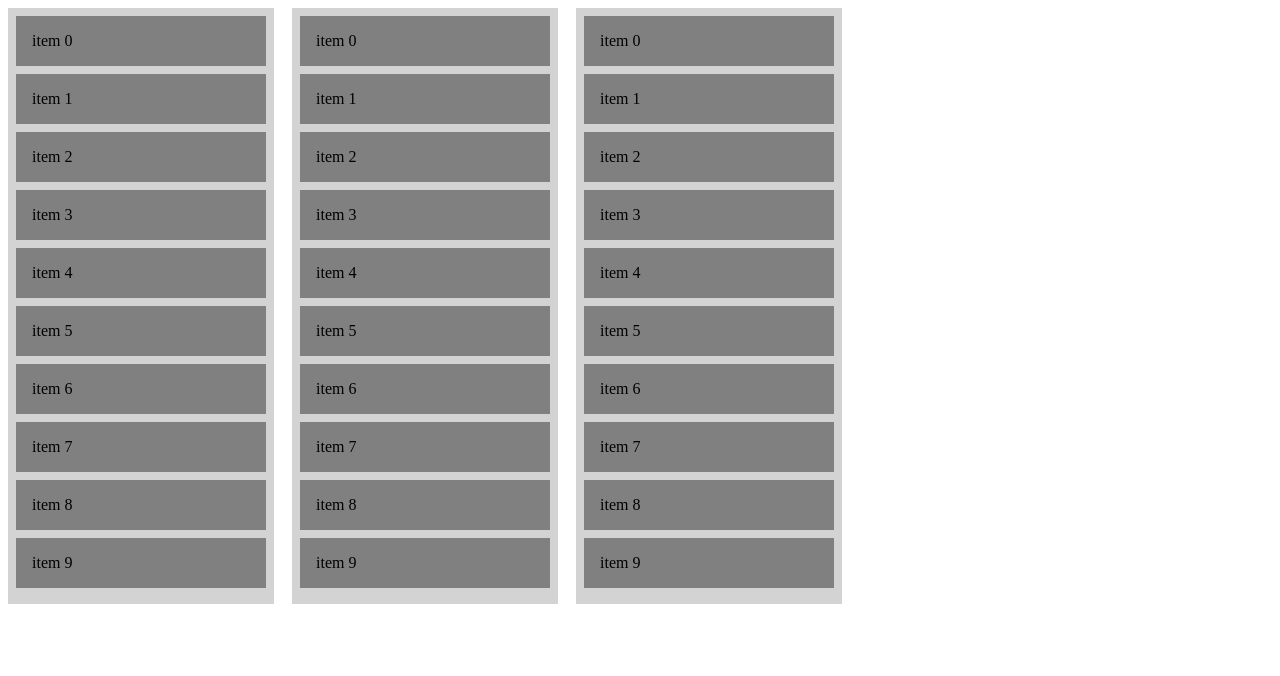
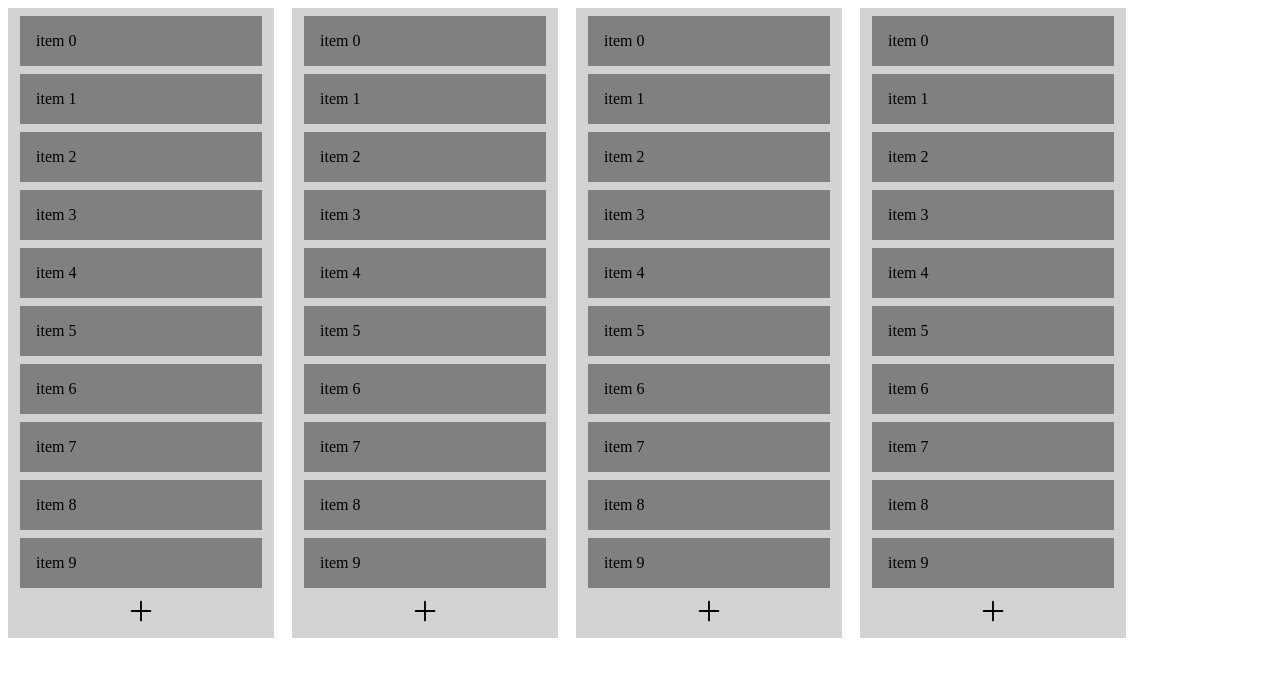
Before and after one commit to josephfive/mementoAI-test, a React app: page / in a window 1280 px wide. Shown: the top 676 px of the page. Built offline with nearby package versions, Linux system fonts and the light colour scheme.

Commit message:
create item

```diff
--- a/src/App.js
+++ b/src/App.js
@@ -3,7 +3,6 @@ import { DragDropContext, Draggable, Droppable } from 'react-beautiful-dnd';
 import Board from './components/Board';
 
 function App() {
-  const [selectedItems, setSelectedItems] = useState([]);
   const [deniedMove, setDeniedMove] = useState(false);
 
   const getItems = (boardId, count) =>
@@ -17,17 +16,15 @@ function App() {
       id: `board-${k}`,
       items: getItems(`board-${k}`, 10),
     }));
-  const [boards, setBoards] = useState(getBoards(3));
+  const [boards, setBoards] = useState(getBoards(4));
 
   const reorder = (list, startIndex, endIndex) => {
     const result = Array.from(list);
     const [removed] = result.splice(startIndex, 1);
     result.splice(endIndex, 0, removed);
-    // console.log(removed)
     return result;
   };
 
-  // console.log(boards)
   const reorderDifBoard = (
     boards,
     startBoardId,
@@ -67,7 +64,6 @@ function App() {
       const destinationItem =
         destinationBoard.items[destination.index]?.content;
 
-      console.log(sourceItem, destinationItem);
       if (
         Number(sourceItem[sourceItem.length - 1]) % 2 === 0 &&
         destinationItem &&
@@ -89,7 +85,6 @@ function App() {
             ? { ...board, items: newItems }
             : board,
         );
-        // console.log(newBoard);
         setBoards(newBoard);
       }
 
@@ -108,9 +103,6 @@ function App() {
     [boards],
   );
 
-  // const onDragStart = (start) => {
-  //   console.log(start);
-  // };
   const onDragUpdate = (update) => {
     const { source, destination } = update;
     if (!destination) {
@@ -135,65 +127,19 @@ function App() {
     } else {
       setDeniedMove(false);
     }
-    console.log(draggingItem, deniedMove);
-    // console.log(update, destination.index);
     setDeniedMove(false);
   };
+
   return (
     <div style={getWraperStyle}>
-      <DragDropContext
-        onDragEnd={onDragEnd}
-        // onDragStart={onDragStart}
-        onDragUpdate={onDragUpdate}
-      >
+      <DragDropContext onDragEnd={onDragEnd} onDragUpdate={onDragUpdate}>
         {boards.map((board, index) => (
-          <Droppable key={board.id} droppableId={board.id}>
-            {(provided, snapshot) => (
-              <div
-                ref={provided.innerRef}
-                {...provided.droppableProps}
-                style={getListStyle(snapshot.isDraggingOver)}
-              >
-                {board.items.map((item, index) => (
-                  <Draggable key={item.id} draggableId={item.id} index={index}>
-                    {(provided, snapshot) => (
-                      <div
-                        ref={provided.innerRef}
-                        {...provided.draggableProps}
-                        {...provided.dragHandleProps}
-                        style={getItemStyle(
-                          snapshot.isDragging,
-                          provided.draggableProps.style,
-                          deniedMove,
-                        )}
-                      >
-                        {item.content}
-                      </div>
-                    )}
-                  </Draggable>
-                ))}
-                {provided.placeholder}
-              </div>
-            )}
-          </Droppable>
+          <Board board={board} deniedMove={deniedMove} setBoards={setBoards} />
         ))}
       </DragDropContext>
     </div>
   );
 }
-const GRID = 8;
-const getItemStyle = (isDragging, draggableStyle, deniedMove) => ({
-  userSelect: 'none',
-  padding: GRID * 2,
-  margin: `0 0 ${GRID}px 0`,
-  background: isDragging ? (deniedMove ? 'red' : 'lightgreen') : 'grey',
-  ...draggableStyle,
-});
-const getListStyle = (isDraggingOver) => ({
-  background: isDraggingOver ? 'lightblue' : 'lightgrey',
-  padding: GRID,
-  width: 250,
-});
 
 const getWraperStyle = {
   display: 'flex',
--- a/src/components/Board.js
+++ b/src/components/Board.js
@@ -1,15 +1,47 @@
+import { useState, useTransition } from 'react';
 import { Draggable, Droppable } from 'react-beautiful-dnd';
 
-function Board({ items, boardId }) {
+function Board({ board, deniedMove, setBoards }) {
+  const [isAdd, setIsAdd] = useState(false);
+  const [itemText, setItemText] = useState('');
+  const toggleAdd = () => {
+    setIsAdd(true);
+  };
+  const onChange = (e) => {
+    setItemText(e.target.value);
+  };
+
+  const onSubmit = (e) => {
+    e.preventDefault();
+    const newItem = {
+      id: `${board.id}-${new Date()}`,
+      content: itemText,
+    };
+    console.log(newItem, board.id);
+    setBoards((prev) => {
+      return prev.map((prevBoard) =>
+        prevBoard.id === board.id
+          ? { ...prevBoard, items: [...prevBoard.items, newItem] }
+          : prevBoard,
+      );
+    });
+    // setBoards((prev) => {
+    //   return {
+    //     ...prev,
+    //     [board.id]: [...prev[board.id], newItem],
+    //   };
+    // });
+    setItemText('');
+  };
   return (
-    <Droppable droppableId={boardId}>
+    <Droppable key={board.id} droppableId={board.id}>
       {(provided, snapshot) => (
         <div
           ref={provided.innerRef}
           {...provided.droppableProps}
           style={getListStyle(snapshot.isDraggingOver)}
         >
-          {items.map((item, index) => (
+          {board.items.map((item, index) => (
             <Draggable key={item.id} draggableId={item.id} index={index}>
               {(provided, snapshot) => (
                 <div
@@ -19,13 +51,37 @@ function Board({ items, boardId }) {
                   style={getItemStyle(
                     snapshot.isDragging,
                     provided.draggableProps.style,
+                    deniedMove,
                   )}
                 >
-                  {`${item.content}`}
+                  {item.content}
                 </div>
               )}
             </Draggable>
           ))}
+          {isAdd ? (
+            <form onSubmit={onSubmit}>
+              <input onChange={onChange} type="text" value={itemText} />
+            </form>
+          ) : (
+            <div>
+              <svg
+                xmlns="http://www.w3.org/2000/svg"
+                fill="none"
+                viewBox="0 0 24 24"
+                strokeWidth={1.5}
+                stroke="currentColor"
+                style={{ width: '30px', cursor: 'pointer' }}
+                onClick={toggleAdd}
+              >
+                <path
+                  strokeLinecap="round"
+                  strokeLinejoin="round"
+                  d="M12 4.5v15m7.5-7.5h-15"
+                />
+              </svg>
+            </div>
+          )}
           {provided.placeholder}
         </div>
       )}
@@ -33,16 +89,20 @@ function Board({ items, boardId }) {
   );
 }
 const GRID = 8;
-const getItemStyle = (isDragging, draggableStyle) => ({
+const getItemStyle = (isDragging, draggableStyle, deniedMove) => ({
   userSelect: 'none',
   padding: GRID * 2,
+  width: 210,
   margin: `0 0 ${GRID}px 0`,
-  background: isDragging ? 'lightgreen' : 'grey',
+  background: isDragging ? (deniedMove ? 'red' : 'lightgreen') : 'grey',
   ...draggableStyle,
 });
 const getListStyle = (isDraggingOver) => ({
   background: isDraggingOver ? 'lightblue' : 'lightgrey',
   padding: GRID,
+  display: 'flex',
+  flexDirection: 'column',
+  alignItems: 'center',
   width: 250,
 });
 
```
